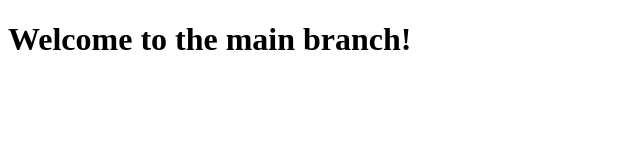
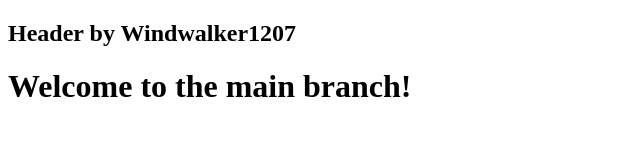
Before and after one commit to Windwalker1207/secure-branch-training, a plain HTML site: page index.html in a window 1280 px wide. Shown: the whole page, without its empty margins (0-640 px from the left). Drawn offline with Linux system fonts and the light colour scheme.

Commit message:
bash
bash
git add index.html
git commit -m "Add my cool new feature"
git push -u origin feature/Windwalker1207-header

```diff
--- a/index.html
+++ b/index.html
@@ -2,6 +2,7 @@
 <html>
 <head>
   <title>Our Secure Project</title>
+  <h2>Header by Windwalker1207</h2>
 </head>
 <body>
   <h1>Welcome to the main branch!</h1>
```
